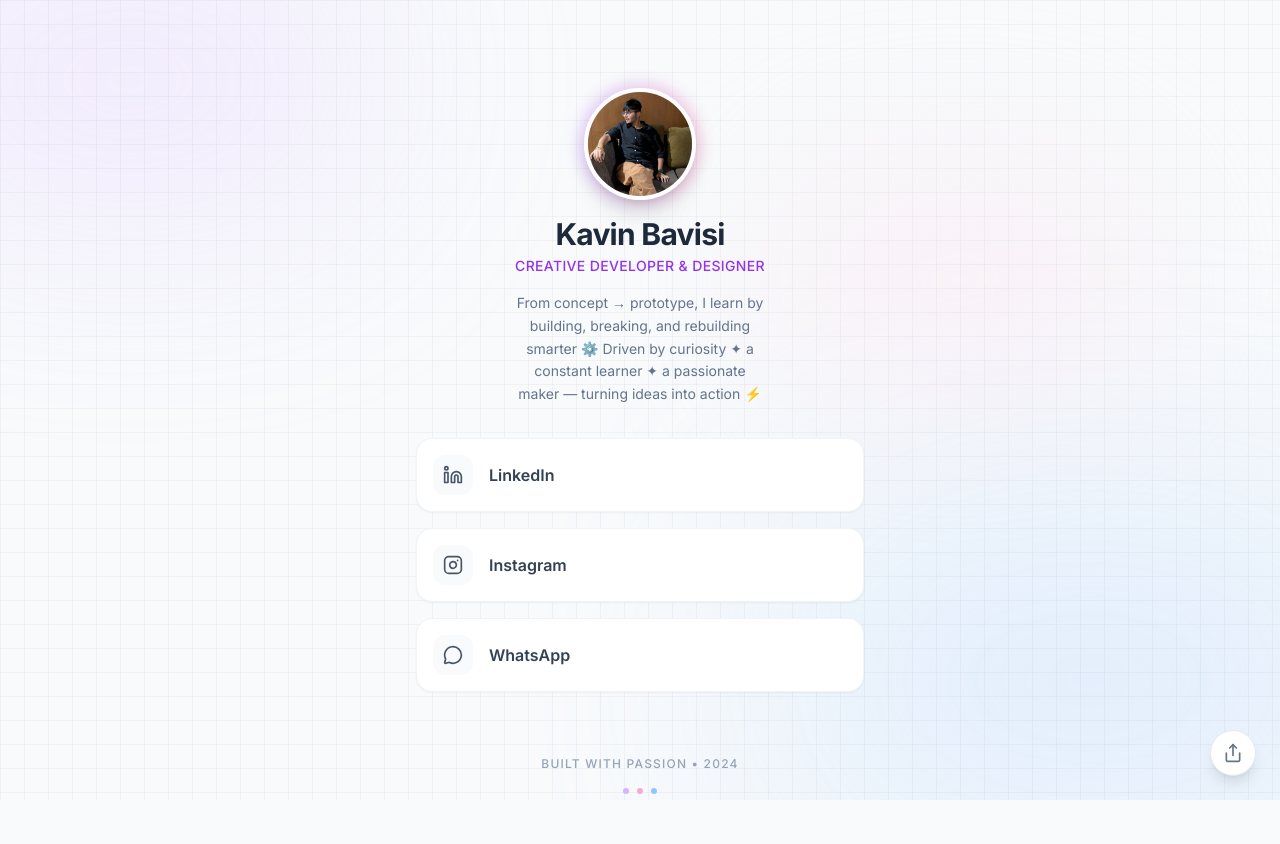
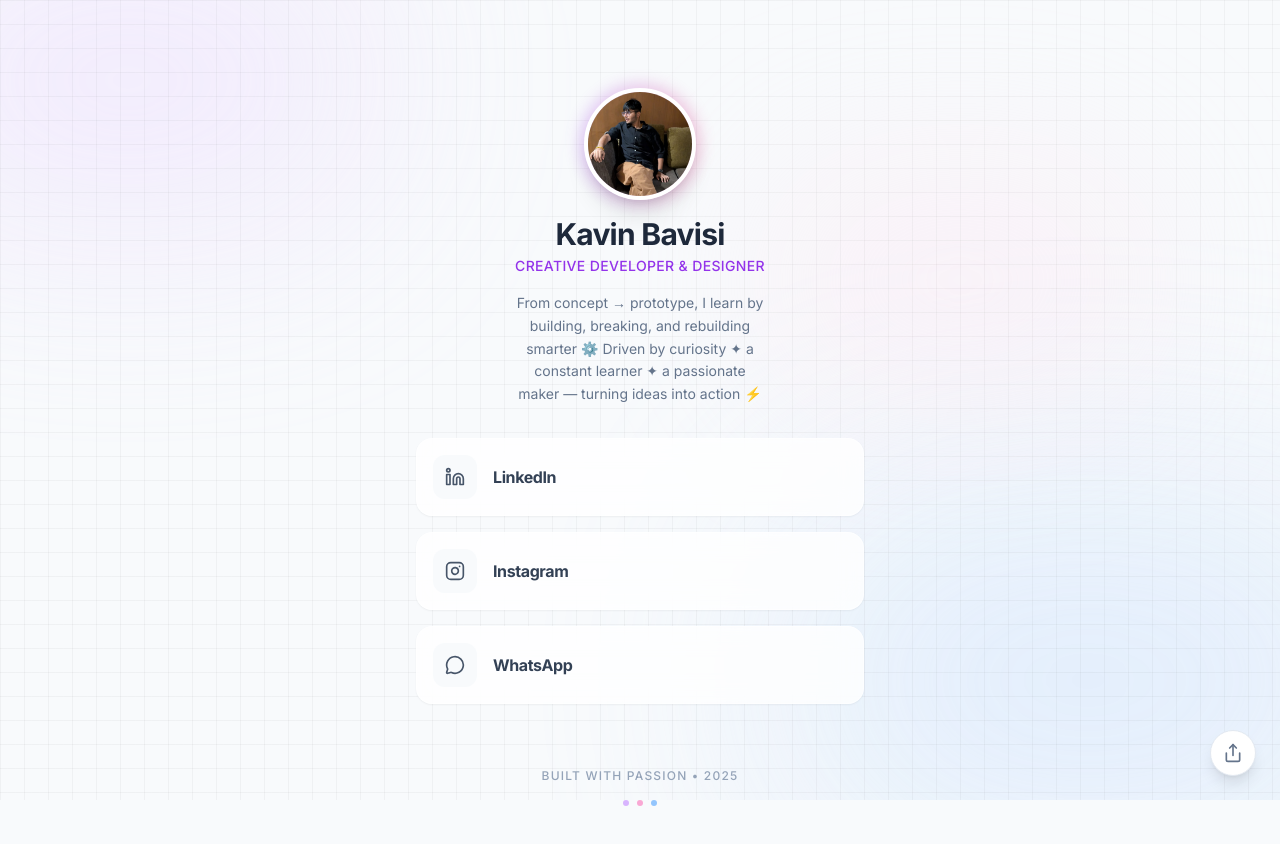
Before and after one commit to Robokav/ItsKavin, a React (Vite) app: page / in a window 1280 px wide. Shown: the top 844 px of the page. Built offline with nearby package versions, Linux system fonts and the light colour scheme.

Commit message:
imagesolving2

```diff
--- a/App.tsx
+++ b/App.tsx
@@ -33,7 +33,7 @@ const App: React.FC = () => {
 
         <footer className="mt-16 text-center space-y-4">
           <p className="text-slate-400 text-xs font-medium tracking-widest uppercase">
-            Built with Passion • 2024
+            Built with Passion • 2025
           </p>
           <div className="flex justify-center space-x-2">
             <span className="w-1.5 h-1.5 rounded-full bg-purple-300"></span>
--- a/components/LinkCard.tsx
+++ b/components/LinkCard.tsx
@@ -7,10 +7,10 @@ interface LinkCardProps {
   url: string;
   icon: React.ReactNode;
   color: string;
-  textColor: string;
+  glowColor: string;
 }
 
-const LinkCard: React.FC<LinkCardProps> = ({ name, url, icon, color, textColor }) => {
+const LinkCard: React.FC<LinkCardProps> = ({ name, url, icon, color, glowColor }) => {
   return (
     <a
       href={url}
@@ -18,27 +18,29 @@ const LinkCard: React.FC<LinkCardProps> = ({ name, url, icon, color, textColor }
       rel="noopener noreferrer"
       className={`
         group relative flex items-center justify-between w-full p-4 mb-3
-        bg-white glass rounded-2xl shadow-sm border border-slate-200/50
-        transition-all duration-300 ease-out
-        hover:shadow-xl hover:-translate-y-1
-        ${color} ${textColor}
+        bg-white/80 glass rounded-2xl shadow-sm border border-white/50
+        transition-all duration-500 ease-[cubic-bezier(0.23,1,0.32,1)]
+        hover:scale-[1.02] hover:-translate-y-1 active:scale-95
+        ${color} ${glowColor}
       `}
     >
-      <div className="flex items-center space-x-4">
-        <div className="p-2.5 rounded-xl bg-slate-50 text-slate-600 transition-colors group-hover:bg-white/20 group-hover:text-white">
+      <div className="flex items-center space-x-4 z-10">
+        <div className="p-3 rounded-xl bg-slate-100/50 text-slate-600 transition-all duration-300 group-hover:bg-white/20 group-hover:text-white group-hover:rotate-[10deg]">
           {icon}
         </div>
-        <span className="font-semibold text-slate-700 transition-colors group-hover:text-white">
+        <span className="font-bold text-slate-700 transition-colors duration-300 group-hover:text-white tracking-tight">
           {name}
         </span>
       </div>
 
-      <div className="p-1 rounded-full opacity-0 group-hover:opacity-100 transition-opacity duration-300">
+      <div className="p-1 rounded-full opacity-0 group-hover:opacity-100 transition-all duration-300 translate-x-4 group-hover:translate-x-0 z-10">
         <ExternalLink className="w-4 h-4 text-white" />
       </div>
 
-      {/* Subtle ring animation on hover */}
-      <div className="absolute inset-0 rounded-2xl ring-2 ring-purple-500 ring-offset-2 opacity-0 group-hover:opacity-20 transition-opacity pointer-events-none"></div>
+      {/* Background fill animation */}
+      <div className="absolute inset-0 rounded-2xl opacity-0 group-hover:opacity-100 transition-opacity duration-500 pointer-events-none overflow-hidden">
+        <div className="absolute inset-0 bg-white/10 mix-blend-overlay"></div>
+      </div>
     </a>
   );
 };
```
Also changed, not shown: assets/profile photo1 - Copy (1).jpeg (renamed from profile1.jpg).
